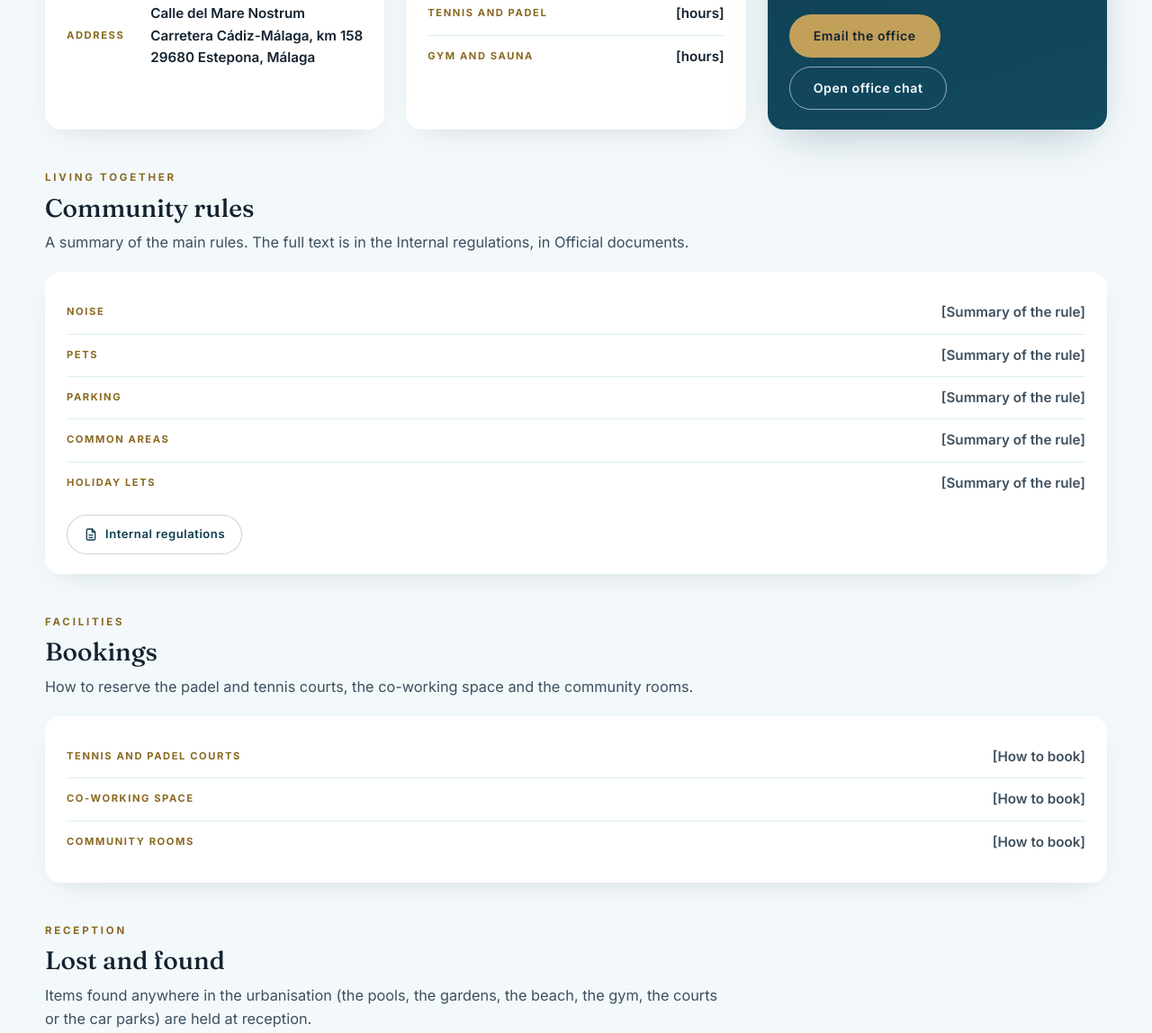
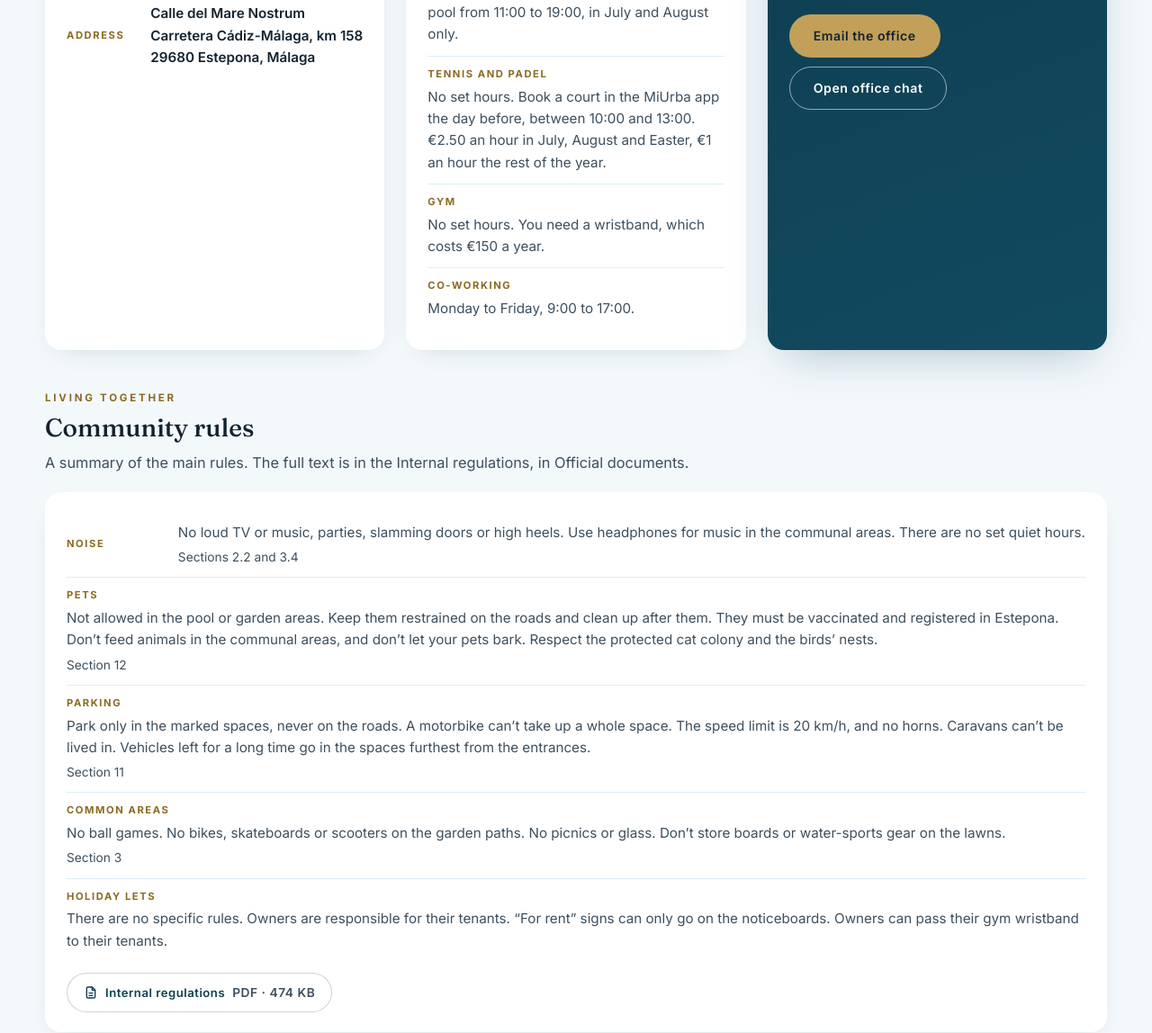
Before and after one commit to Patrick-Munnelly/alcazaba-owner-preview, a plain HTML site: page information.html in a window 1280 px wide. Shown: the part 769-1917 px from the top of the page at 90% size. Drawn offline with Linux system fonts and the light colour scheme.

Commit message:
Fill in Information page hours and rules, add the Internal regulations PDF
- Replace the office number 952 793 223 with 952 790 287 on every page.
- Remove the Bookings section; court booking and co-working details now sit in Opening hours.
- Opening hours: pools, tennis and padel (MiUrba app), gym and co-working. Office and reception stay as placeholders. "Gym and sauna" becomes "Gym".
- Community rules: summaries of noise, pets, parking, common areas and holiday lets, with section references.
- Add the Internal regulations PDF in English and Spanish. The link follows the page language (data-href-es).
- Fix the wide details lists so long text isn't bold.

Co-Authored-By: Claude Opus 5.5 <noreply@anthropic.com>
Claude-Session: https://claude.ai/code/session_01VR7PFdA1m988wxcJVnEyQP

```diff
--- a/assets/css/styles.css
+++ b/assets/css/styles.css
@@ -523,7 +523,8 @@ img, svg { display: block; }
 }
 .callout strong { color: var(--ink); }
 .callout--side { background: var(--pale-deep); }
-.details--wide dd { font-weight: 400; color: var(--ink-soft); }
+.details.details--wide dd { font-weight: 400; color: var(--ink-soft); }
+.details .rule-ref { display: block; margin-top: 4px; }
 .details dd a { font-weight: 600; }
 .num-table { width: 100%; border-collapse: collapse; font-size: 0.93rem; }
 .num-table th, .num-table td { padding: 14px 20px; text-align: left; vertical-align: top; border-top: 1px solid var(--pale-deep); }
--- a/assets/js/app.js
+++ b/assets/js/app.js
@@ -137,6 +137,11 @@
     document.querySelectorAll('.lang-btn').forEach(function (btn) {
       btn.setAttribute('aria-pressed', btn.getAttribute('data-lang') === lang ? 'true' : 'false');
     });
+    // Documents that exist in both languages (e.g. the Internal regulations PDF).
+    document.querySelectorAll('a[data-href-es]').forEach(function (a) {
+      if (!a.hasAttribute('data-href-en')) a.setAttribute('data-href-en', a.getAttribute('href'));
+      a.setAttribute('href', a.getAttribute(lang === 'es' ? 'data-href-es' : 'data-href-en'));
+    });
     updateLinks(lang);
   }
 
--- a/assets/js/i18n.js
+++ b/assets/js/i18n.js
@@ -123,6 +123,7 @@ window.ALCAZABA_I18N = {
     'docs.oExtraMinutes': 'Acta de la Junta General Extraordinaria del [fecha]',
     'docs.oStatutes': 'Estatutos de la Comunidad',
     'docs.oRegulations': 'Reglamento de régimen interior',
+    'docs.regulationsSize': 'PDF · 336 KB',
     'docs.pillMinutes': 'Acta',
     'docs.pillNotice': 'Convocatoria',
     'docs.pillBudget': 'Presupuesto',
@@ -243,7 +244,6 @@ window.ALCAZABA_I18N = {
     'info.onThisPage': 'En esta página',
     'info.jumpOffice': 'Oficina',
     'info.jumpRules': 'Normas de la comunidad',
-    'info.jumpBookings': 'Reservas',
     'info.jumpLost': 'Objetos perdidos',
     'info.jumpEmergencies': 'Emergencias',
     'info.jumpBoard': 'Junta Directiva y oficina',
@@ -258,7 +258,12 @@ window.ALCAZABA_I18N = {
     'info.hoursValue': '[horario]',
     'info.pools': 'Piscinas',
     'info.courts': 'Tenis y pádel',
-    'info.gym': 'Gimnasio y sauna',
+    'info.gym': 'Gimnasio',
+    'info.cowork': 'Coworking',
+    'info.poolsHours': 'Sin horario fijo. Hay socorristas en todas las piscinas de 11:00 a 19:00, solo en julio y agosto.',
+    'info.courtsHours': 'Sin horario fijo. Las pistas se reservan en la app MiUrba el día anterior, de 10:00 a 13:00. 2,50 € la hora en julio, agosto y Semana Santa, y 1 € la hora el resto del año.',
+    'info.gymHours': 'Sin horario fijo. Se necesita una pulsera, que cuesta 150 € al año.',
+    'info.coworkHours': 'De lunes a viernes, de 9:00 a 17:00.',
     'info.formalEyebrow': 'Solicitudes formales',
     'info.formalText': 'Las quejas, incidencias, solicitudes de obra y cualquier asunto que requiera constancia escrita deben enviarse por correo a admin@alcazababeach.com. Es el único canal que genera un expediente sobre el que la Junta Directiva y el Administrador puedan actuar.',
     'info.formalChat': 'El chat con la oficina es para consultas rápidas.',
@@ -271,15 +276,16 @@ window.ALCAZABA_I18N = {
     'info.ruleParking': 'Aparcamiento',
     'info.ruleCommon': 'Zonas comunes',
     'info.ruleLets': 'Alquileres turísticos',
-    'info.ruleSummary': '[Resumen de la norma]',
+    'info.ruleNoiseText': 'No se permiten la televisión o la música a volumen alto, las fiestas, los portazos ni los tacones. La música en las zonas comunes, siempre con auriculares. No hay un horario de silencio fijo.',
+    'info.ruleNoiseRef': 'Apartados 2.2 y 3.4',
+    'info.rulePetsText': 'No pueden entrar en las zonas de piscina ni en los jardines. En los viales deben ir sujetas, y sus dueños deben recoger sus excrementos. Deben estar vacunadas y registradas en Estepona. No se puede dar de comer a animales en las zonas comunes, y los dueños deben evitar que sus mascotas ladren. Respete la colonia protegida de gatos y los nidos de pájaros.',
+    'info.rulePetsRef': 'Apartado 12',
+    'info.ruleParkingText': 'Aparque solo en las plazas señalizadas, nunca en los viales. Una moto no puede ocupar una plaza entera. La velocidad máxima es de 20 km/h y no se puede usar el claxon. No se puede vivir en las caravanas. Los vehículos que se quedan mucho tiempo van en las plazas más alejadas de las entradas.',
+    'info.ruleParkingRef': 'Apartado 11',
+    'info.ruleCommonText': 'No se permiten los juegos de pelota, ni las bicicletas, monopatines o patinetes en los caminos del jardín. Ni pícnics ni objetos de vidrio. No se pueden guardar tablas ni material de deportes acuáticos en el césped.',
+    'info.ruleCommonRef': 'Apartado 3',
+    'info.ruleLetsText': 'No hay normas específicas. Los propietarios son responsables de sus inquilinos. Los carteles de «Se alquila» solo pueden ponerse en los tablones de anuncios. Los propietarios pueden ceder su pulsera del gimnasio a sus inquilinos.',
     'info.regulationsLink': 'Reglamento de régimen interior',
-    'info.bookingsEyebrow': 'Instalaciones',
-    'info.bookingsTitle': 'Reservas',
-    'info.bookingsIntro': 'Cómo reservar las pistas de pádel y tenis, el espacio de coworking y las salas comunitarias.',
-    'info.bookCourts': 'Pistas de tenis y pádel',
-    'info.bookCowork': 'Espacio de coworking',
-    'info.bookRooms': 'Salas comunitarias',
-    'info.howToBook': '[Cómo reservar]',
     'info.lostEyebrow': 'Recepción',
     'info.lostTitle': 'Objetos perdidos',
     'info.lostIntro': 'Los objetos encontrados en cualquier punto de la urbanización (piscinas, jardines, playa, gimnasio, pistas o aparcamientos) se custodian en recepción.',
--- a/information.html
+++ b/information.html
@@ -6,7 +6,7 @@
 <link rel="preconnect" href="https://fonts.googleapis.com">
 <link rel="preconnect" href="https://fonts.gstatic.com" crossorigin>
 <link href="https://fonts.googleapis.com/css2?family=Fraunces:ital,wght@0,400;0,500;0,600;1,500&amp;family=Inter:wght@400;500;600;700&amp;display=swap" rel="stylesheet">
-<link rel="stylesheet" href="assets/css/styles.css?v=2026-11-13">
+<link rel="stylesheet" href="assets/css/styles.css?v=2026-11-20">
 <title data-i18n="title.information">Information · Alcazaba Beach owners' area</title>
 </head>
 <body data-page="information">
@@ -83,7 +83,6 @@
   <nav class="jump" aria-label="On this page" data-i18n-aria-label="info.onThisPage">
     <a class="chip-link" href="#office" data-i18n="info.jumpOffice">Office</a>
     <a class="chip-link" href="#rules" data-i18n="info.jumpRules">Community rules</a>
-    <a class="chip-link" href="#bookings" data-i18n="info.jumpBookings">Bookings</a>
     <a class="chip-link" href="#lost" data-i18n="info.jumpLost">Lost and found</a>
     <a class="chip-link" href="#emergencies" data-i18n="info.jumpEmergencies">Emergencies</a>
     <a class="chip-link" href="#board" data-i18n="info.jumpBoard">Board and office team</a>
@@ -99,7 +98,7 @@
       <div class="card card--tight grow-1">
         <h3 class="h3" data-i18n="info.contactTitle">Contact</h3>
         <dl class="details">
-          <div><dt data-i18n="info.phone">Phone</dt><dd><a href="tel:+34952790819">952 790 819</a> · <a href="tel:+34952793223">952 793 223</a></dd></div>
+          <div><dt data-i18n="info.phone">Phone</dt><dd><a href="tel:+34952790819">952 790 819</a> · <a href="tel:+34952790287">952 790 287</a></dd></div>
           <div><dt data-i18n="info.office">Office</dt><dd><a href="mailto:admin@alcazababeach.com">admin@alcazababeach.com</a></dd></div>
           <div><dt data-i18n="info.reception">Reception</dt><dd><a href="mailto:recepcion@alcazababeach.com">recepcion@alcazababeach.com</a></dd></div>
           <div><dt data-i18n="info.address">Address</dt><dd>Calle del Mare Nostrum<br>Carretera C&aacute;diz-M&aacute;laga, km 158<br>29680 Estepona, M&aacute;laga</dd></div>
@@ -107,12 +106,13 @@
       </div>
       <div class="card card--tight grow-1">
         <h3 class="h3" data-i18n="info.hoursTitle">Opening hours</h3>
-        <dl class="details">
+        <dl class="details details--wide">
           <div><dt data-i18n="info.office">Office</dt><dd data-i18n="info.hoursValue">[hours]</dd></div>
           <div><dt data-i18n="info.reception">Reception</dt><dd data-i18n="info.hoursValue">[hours]</dd></div>
-          <div><dt data-i18n="info.pools">Pools</dt><dd data-i18n="info.hoursValue">[hours]</dd></div>
-          <div><dt data-i18n="info.courts">Tennis and padel</dt><dd data-i18n="info.hoursValue">[hours]</dd></div>
-          <div><dt data-i18n="info.gym">Gym and sauna</dt><dd data-i18n="info.hoursValue">[hours]</dd></div>
+          <div><dt data-i18n="info.pools">Pools</dt><dd data-i18n="info.poolsHours">No set hours. Lifeguards are on duty at every pool from 11:00 to 19:00, in July and August only.</dd></div>
+          <div><dt data-i18n="info.courts">Tennis and padel</dt><dd data-i18n="info.courtsHours">No set hours. Book a court in the MiUrba app the day before, between 10:00 and 13:00. &euro;2.50 an hour in July, August and Easter, &euro;1 an hour the rest of the year.</dd></div>
+          <div><dt data-i18n="info.gym">Gym</dt><dd data-i18n="info.gymHours">No set hours. You need a wristband, which costs &euro;150 a year.</dd></div>
+          <div><dt data-i18n="info.cowork">Co-working</dt><dd data-i18n="info.coworkHours">Monday to Friday, 9:00 to 17:00.</dd></div>
         </dl>
       </div>
       <div class="card card--sea card--tight grow-1">
@@ -136,31 +136,15 @@
     </div>
     <div class="card card--tight">
       <dl class="details details--wide">
-        <div><dt data-i18n="info.ruleNoise">Noise</dt><dd data-i18n="info.ruleSummary">[Summary of the rule]</dd></div>
-        <div><dt data-i18n="info.rulePets">Pets</dt><dd data-i18n="info.ruleSummary">[Summary of the rule]</dd></div>
-        <div><dt data-i18n="info.ruleParking">Parking</dt><dd data-i18n="info.ruleSummary">[Summary of the rule]</dd></div>
-        <div><dt data-i18n="info.ruleCommon">Common areas</dt><dd data-i18n="info.ruleSummary">[Summary of the rule]</dd></div>
-        <div><dt data-i18n="info.ruleLets">Holiday lets</dt><dd data-i18n="info.ruleSummary">[Summary of the rule]</dd></div>
+        <div><dt data-i18n="info.ruleNoise">Noise</dt><dd><span data-i18n="info.ruleNoiseText">No loud TV or music, parties, slamming doors or high heels. Use headphones for music in the communal areas. There are no set quiet hours.</span> <span class="meta rule-ref" data-i18n="info.ruleNoiseRef">Sections 2.2 and 3.4</span></dd></div>
+        <div><dt data-i18n="info.rulePets">Pets</dt><dd><span data-i18n="info.rulePetsText">Not allowed in the pool or garden areas. Keep them restrained on the roads and clean up after them. They must be vaccinated and registered in Estepona. Don&rsquo;t feed animals in the communal areas, and don&rsquo;t let your pets bark. Respect the protected cat colony and the birds&rsquo; nests.</span> <span class="meta rule-ref" data-i18n="info.rulePetsRef">Section 12</span></dd></div>
+        <div><dt data-i18n="info.ruleParking">Parking</dt><dd><span data-i18n="info.ruleParkingText">Park only in the marked spaces, never on the roads. A motorbike can&rsquo;t take up a whole space. The speed limit is 20&nbsp;km/h, and no horns. Caravans can&rsquo;t be lived in. Vehicles left for a long time go in the spaces furthest from the entrances.</span> <span class="meta rule-ref" data-i18n="info.ruleParkingRef">Section 11</span></dd></div>
+        <div><dt data-i18n="info.ruleCommon">Common areas</dt><dd><span data-i18n="info.ruleCommonText">No ball games. No bikes, skateboards or scooters on the garden paths. No picnics or glass. Don&rsquo;t store boards or water-sports gear on the lawns.</span> <span class="meta rule-ref" data-i18n="info.ruleCommonRef">Section 3</span></dd></div>
+        <div><dt data-i18n="info.ruleLets">Holiday lets</dt><dd><span data-i18n="info.ruleLetsText">There are no specific rules. Owners are responsible for their tenants. &ldquo;For rent&rdquo; signs can only go on the noticeboards. Owners can pass their gym wristband to their tenants.</span></dd></div>
       </dl>
       <div class="cluster">
-        <a class="btn btn--outline btn--sm" href="documents.html?tab=official"><svg class="icon icon--sm" aria-hidden="true"><use href="#i-doc"></use></svg><span data-i18n="info.regulationsLink">Internal regulations</span></a>
+        <a class="btn btn--outline btn--sm" href="assets/docs/internal-regulations-en.pdf" data-href-es="assets/docs/reglamento-regimen-interior-es.pdf" target="_blank" rel="noopener"><svg class="icon icon--sm" aria-hidden="true"><use href="#i-doc"></use></svg><span data-i18n="info.regulationsLink">Internal regulations</span> <span class="meta" data-i18n="docs.regulationsSize">PDF &middot; 474 KB</span></a>
       </div>
-    </div>
-  </section>
-
-  <!-- Bookings -->
-  <section class="info-section" id="bookings" aria-labelledby="bookings-title">
-    <div class="section-head">
-      <span class="eyebrow" data-i18n="info.bookingsEyebrow">Facilities</span>
-      <h2 class="h2" id="bookings-title" data-i18n="info.bookingsTitle">Bookings</h2>
-      <p class="lead" data-i18n="info.bookingsIntro">How to reserve the padel and tennis courts, the co-working space and the community rooms.</p>
-    </div>
-    <div class="card card--tight">
-      <dl class="details details--wide">
-        <div><dt data-i18n="info.bookCourts">Tennis and padel courts</dt><dd data-i18n="info.howToBook">[How to book]</dd></div>
-        <div><dt data-i18n="info.bookCowork">Co-working space</dt><dd data-i18n="info.howToBook">[How to book]</dd></div>
-        <div><dt data-i18n="info.bookRooms">Community rooms</dt><dd data-i18n="info.howToBook">[How to book]</dd></div>
-      </dl>
     </div>
   </section>
 
@@ -211,7 +195,7 @@
           <tr><th scope="row">Guardia Civil</th><td><a class="num" href="tel:062">062</a></td><td data-i18n="info.eCivilWhen">Coastline, roads and matters outside the urban area.</td></tr>
           <tr><th scope="row" data-i18n="info.eSecurity">Community security, 24 h</th><td><span class="num" data-i18n="info.numberValue">[number]</span></td><td data-i18n="info.eSecurityWhen">Gate, patrols and incidents inside the urbanisation.</td></tr>
           <tr><th scope="row" data-i18n="info.eMaint">Out-of-hours maintenance</th><td><span class="num" data-i18n="info.numberValue">[number]</span></td><td data-i18n="info.eMaintWhen">Water leaks, lift entrapment, power failure in common areas.</td></tr>
-          <tr><th scope="row" data-i18n="info.eOffice">Administration office</th><td><a class="num" href="tel:+34952790819">952 790 819</a> <a class="num" href="tel:+34952793223">952 793 223</a></td><td data-i18n="info.eOfficeWhen">Office hours only. Not an emergency line.</td></tr>
+          <tr><th scope="row" data-i18n="info.eOffice">Administration office</th><td><a class="num" href="tel:+34952790819">952 790 819</a> <a class="num" href="tel:+34952790287">952 790 287</a></td><td data-i18n="info.eOfficeWhen">Office hours only. Not an emergency line.</td></tr>
         </tbody>
       </table>
     </div>
@@ -270,7 +254,7 @@
         <h2 class="footer-title" data-i18n="footer.contact">Contact</h2>
         <ul>
           <li>Calle del Mare Nostrum<br>Carretera C&aacute;diz-M&aacute;laga, km 158<br>29680 Estepona, M&aacute;laga</li>
-          <li><a href="tel:+34952790819">952 790 819</a> &middot; <a href="tel:+34952793223">952 793 223</a></li>
+          <li><a href="tel:+34952790819">952 790 819</a> &middot; <a href="tel:+34952790287">952 790 287</a></li>
           <li><a href="mailto:admin@alcazababeach.com">admin@alcazababeach.com</a></li>
         </ul>
       </div>
@@ -296,7 +280,7 @@
   <a class="more-link" href="coming-soon.html?page=app"><svg class="icon" aria-hidden="true"><use href="#i-phone"></use></svg><span data-i18n="nav.app">Get the app</span></a>
   <a class="more-link" href="index.html"><svg class="icon" aria-hidden="true"><use href="#i-logout"></use></svg><span data-i18n="nav.signOut">Sign out</span></a>
 </div>
-<script src="assets/js/i18n.js?v=2026-11-13"></script>
-<script src="assets/js/app.js?v=2026-11-13"></script>
+<script src="assets/js/i18n.js?v=2026-11-20"></script>
+<script src="assets/js/app.js?v=2026-11-20"></script>
 </body>
 </html>
```
Also changed, not shown: account.html (+4 -4 lines), chat.html (+4 -4 lines), coming-soon.html (+4 -4 lines), community.html (+4 -4 lines), documents.html (+7 -7 lines), home.html (+4 -4 lines), index.html (+3 -3 lines), news.html (+4 -4 lines), 3 other files.
